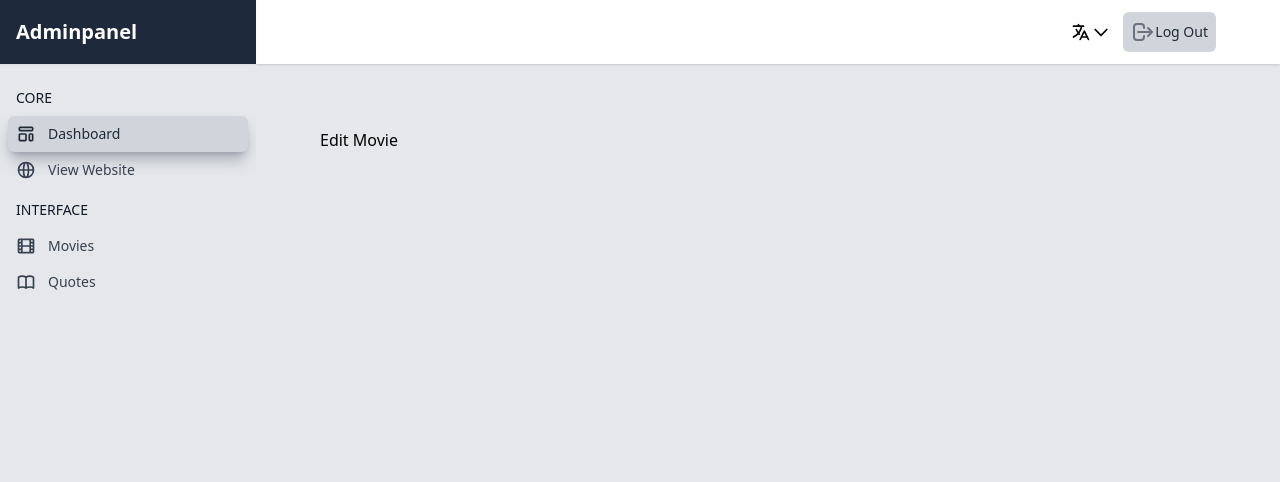
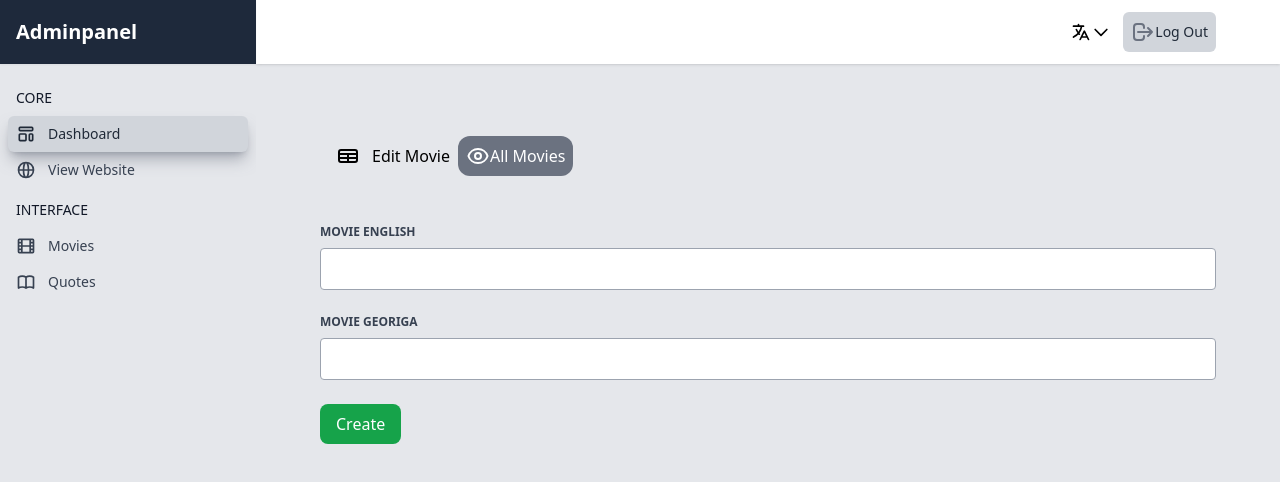
Before and after one commit to davitlabadze/movie-quotes-vue, a Vue app: page /admin/movie-edit in a window 1280 px wide. Shown: the top 482 px of the page. Built offline with nearby package versions, Linux system fonts and the light colour scheme.

Commit message:
style: edit movie page

```diff
--- a/src/adminPanel/movies/EditMovie.vue
+++ b/src/adminPanel/movies/EditMovie.vue
@@ -1,9 +1,62 @@
 <template>
-  <h1>Edit Movie</h1>
+  <ActionItem
+    title="Edit Movie"
+    path="movies"
+    action="All Movies"
+    :icon="TableIcon"
+    :btnIcon="EyeIcon"
+  />
+  <div>
+    <form class="mt-10">
+      <div class="mb-6">
+        <label
+          class="block mb-2 text-xs font-bold text-gray-700 uppercase"
+          htmlFor="movie_en"
+        >
+          movie english
+        </label>
+        <input
+          class="w-full p-2 border border-gray-400 rounded outline-none dark:border-slate-700 dark:bg-slate-800 dark:text-slate-600"
+          type="text"
+          name="movie-en"
+          id="movie-en"
+        />
+      </div>
+
+      <div class="mb-6">
+        <label
+          class="block mb-2 text-xs font-bold text-gray-700 uppercase"
+          htmlFor="movie_ka"
+        >
+          Movie georiga
+        </label>
+        <input
+          class="w-full p-2 border border-gray-400 rounded outline-none dark:bg-slate-800 dark:text-slate-600 dark:border-slate-700"
+          type="text"
+          name="movie-ka"
+          id="movie-ka"
+        />
+      </div>
+      <div class="flex mb-6 w-min">
+        <ButtonItem title="Create" />
+      </div>
+    </form>
+  </div>
 </template>
 
 <script>
-export default {};
+import { TableIcon, EyeIcon } from "@heroicons/vue/outline";
+import ButtonItem from "../../components/adminPanel/ButtonItem.vue";
+import ActionItem from "../../components/adminPanel/ActionItem.vue";
+export default {
+  data() {
+    return {
+      TableIcon,
+      EyeIcon,
+    };
+  },
+  components: { ButtonItem, ActionItem },
+};
 </script>
 
 <style></style>
```
